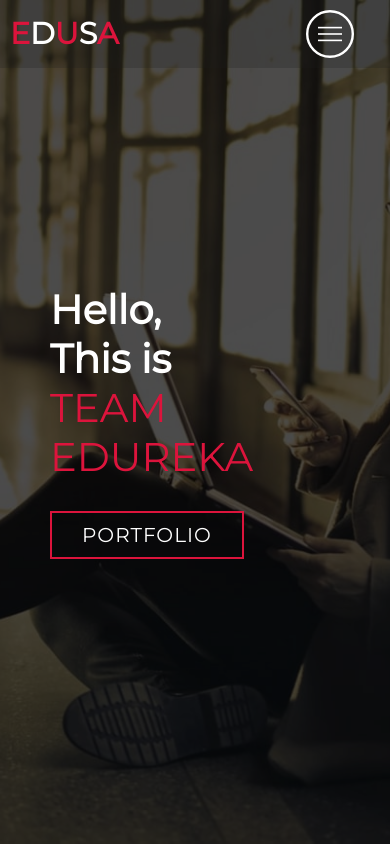
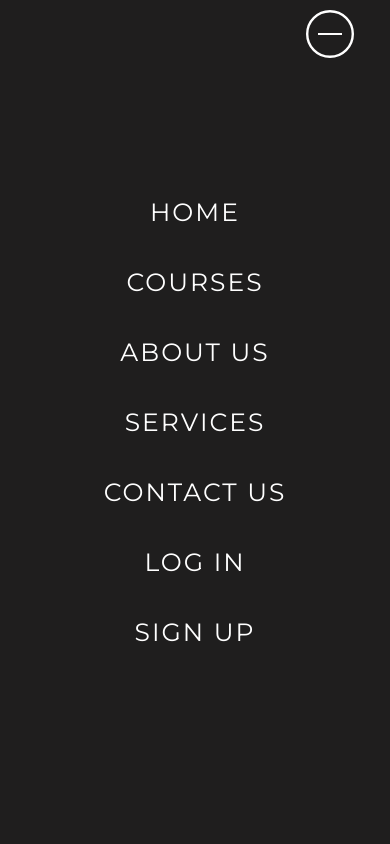
Before and after one commit to PushkarDixit0/EDUSA_e-lerning_web-app, a website: page public/index.html in a window 390 px wide. Both pictures are taken after a click on the element 330 px from the left and 33 px from the top of the page. Shown: the top 844 px of the page. Drawn offline with Linux system fonts and the light colour scheme.

Commit message:
feat: add app.js for mobile menu functionality and update HTML files to include script

```diff
--- /dev/null
+++ b/public/app.js
@@ -0,0 +1,21 @@
+document.addEventListener("DOMContentLoaded", () => {
+    const hamburger = document.querySelector("#header .hamburger")
+    const mobileMenu = document.querySelector("#header .nav-list ul")
+    const menuLinks = document.querySelectorAll("#header .nav-list ul a")
+
+    if (!hamburger || !mobileMenu) {
+        return
+    }
+
+    hamburger.addEventListener("click", () => {
+        hamburger.classList.toggle("active")
+        mobileMenu.classList.toggle("active")
+    })
+
+    menuLinks.forEach((link) => {
+        link.addEventListener("click", () => {
+            hamburger.classList.remove("active")
+            mobileMenu.classList.remove("active")
+        })
+    })
+})
--- a/public/courses.html
+++ b/public/courses.html
@@ -103,5 +103,6 @@
 
 </section>
 
+<script src="/app.js"></script>
 </body>
 </html>
--- a/public/index.html
+++ b/public/index.html
@@ -246,6 +246,7 @@
       alert("Please LogIn!, \n Without Login You can't Access 'Courses' features  ");
     }
   </script>
+  <script src="/app.js"></script>
 </body>
 
 </html>
--- a/templetes/profile.hbs
+++ b/templetes/profile.hbs
@@ -121,6 +121,7 @@
             });
         });
   </script>
+  <script src="/app.js"></script>
 </body>
 
 </html>
```
Also changed, not shown: public/home.html, public/profile.html.
